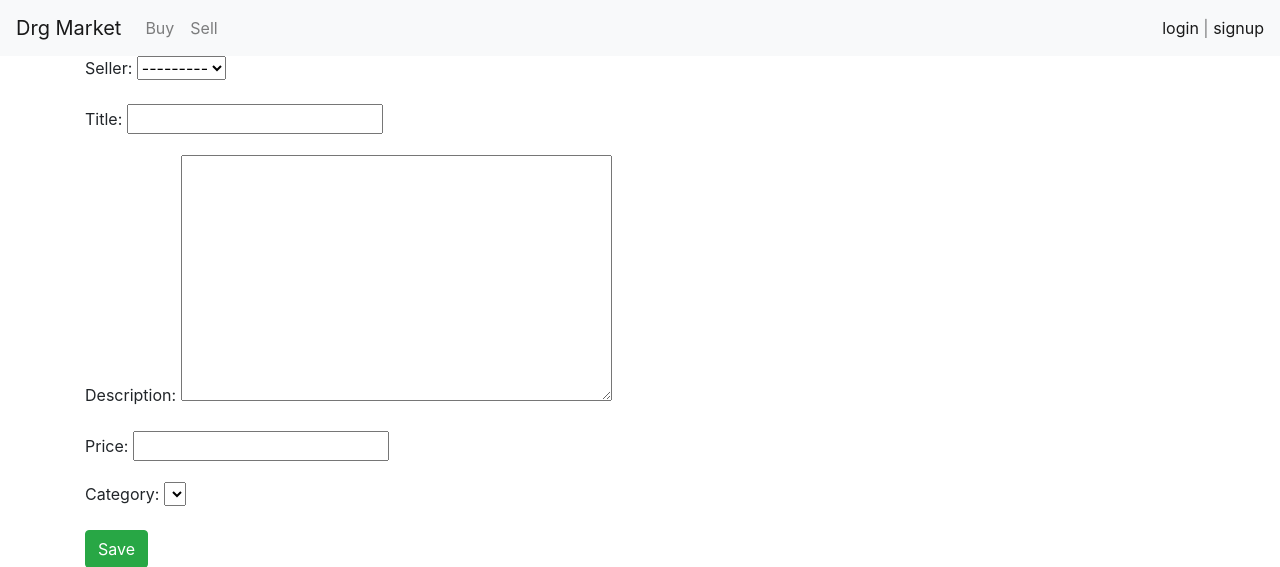
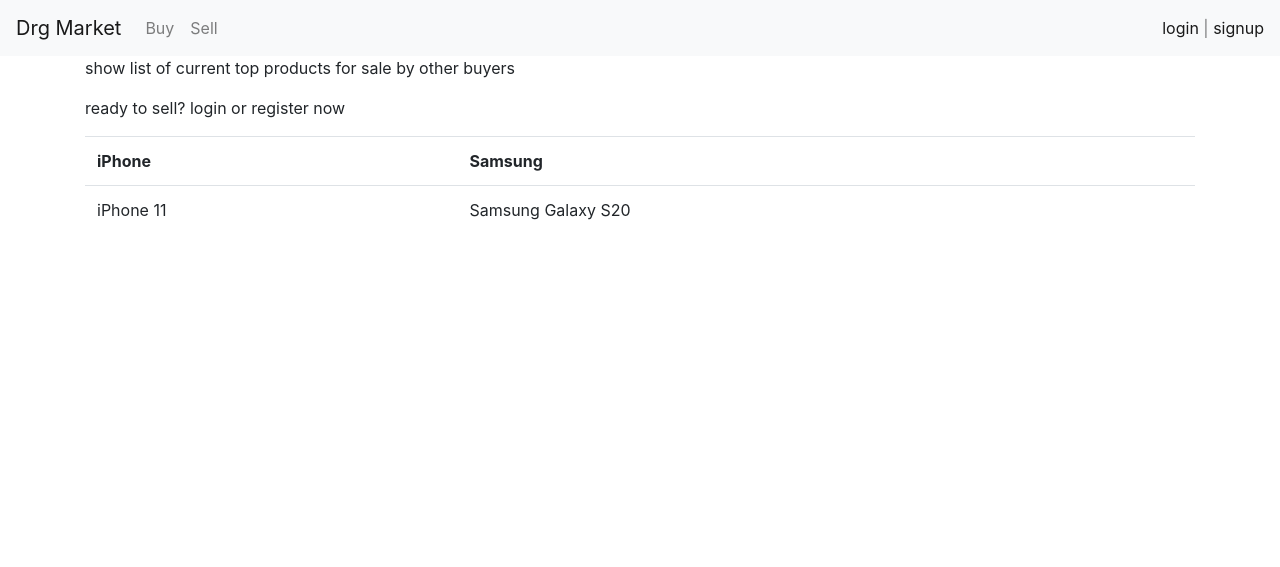
Before and after one commit to jeffreytu/drg-market, a Django app: template store/templates/sell.html in a window 1280 px wide. Shown: the top 567 px of the page. Run offline with Django 3.2, Linux system fonts and the light colour scheme; the template is opened without the code that fills it: values that come from a table or form of the project are taken from there, others are empty; some libraries are stand-ins or nearby versions.

Commit message:
add sell html for unauth user

```diff
--- /dev/null
+++ b/store/decorators.py
@@ -0,0 +1,4 @@
+from django.contrib.auth.decorators import user_passes_test
+
+def email_check(user):
+    return user.email.endswith('@example.com')
--- a/store/templates/sell.html
+++ b/store/templates/sell.html
@@ -1,6 +1,7 @@
 {% extends 'base.html' %}
 
 {% block content %}
+    {% if user.is_authenticated %}
         <form method="POST" class="post-form">
             {% csrf_token %}
             {{form.as_p}}
@@ -20,4 +21,18 @@
                 </div>
             {% endfor %}
         {% endif %}
+    {% else %}
+        <p>show list of current top products for sale by other buyers</p>
+        <p>ready to sell? login or register now</p>
+        <table class="table">
+            <tr>
+                <th>iPhone</th>
+                <th>Samsung</th>
+            </tr>
+            <tr>
+                <td>iPhone 11</td>
+                <td>Samsung Galaxy S20</td>
+            </tr>
+        </table>
+    {% endif %}
 {% endblock content %}
```
Also changed, not shown: store/views.py (+3 -7 lines). Lines whose indentation alone changed are shown as unchanged.
